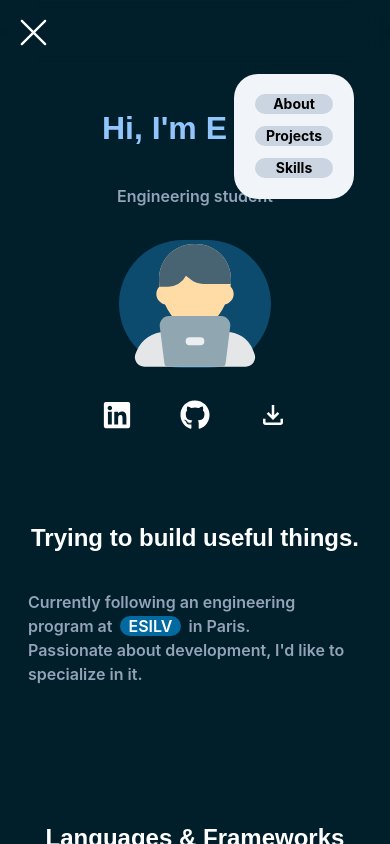
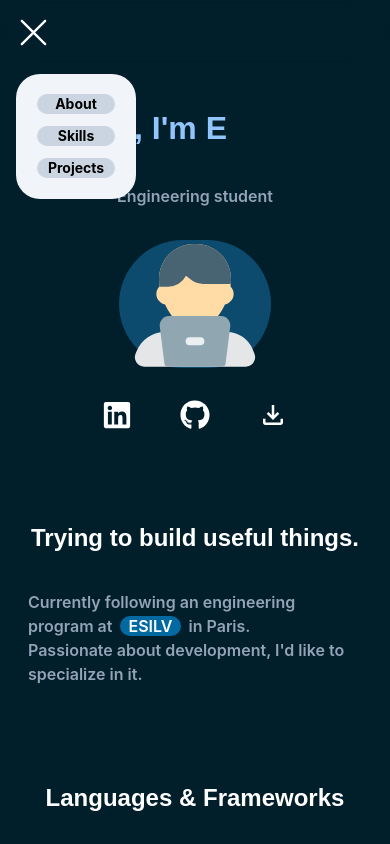
Before and after one commit to EliasLd/portfolio-2.0, a React (Create React App) app: page / in a window 390 px wide. Both pictures are taken after a click on the button 33 px from the left and 32 px from the top of the page. Shown: the top 844 px of the page. Built offline with nearby package versions, Linux system fonts and the light colour scheme; the HTML template or start-up script is replaced by a standard one.

Commit message:
added anchor to reference parts

```diff
--- a/src/components/Nav.jsx
+++ b/src/components/Nav.jsx
@@ -9,7 +9,7 @@ export default function Nav() {
 
   const [open, setOpen] = useState(false);
   const [scope, animate] = useAnimate();
-  const items = ["About", "Projects", "Skills"];
+  const items = ["About", "Skills", "Projects"];
 
   const staggerList = stagger(0.1, {
     startDelay: 0.25
@@ -46,11 +46,11 @@ export default function Nav() {
               <motion.button onClick={() => setOpen(!open)} whileTap={{scale: 0.70, opacity: 0.75}}>
                 {open ?  <RxCross1 size={35} color='white'/> : <RxHamburgerMenu size={35} color='white'/>}
               </motion.button>
-              <ul className='flex flex-col gap-y-3 justify-center items-center mt-52 rounded-3xl bg-slate-100 text-black p-2 mr-5'>
+              <ul className='flex flex-col gap-y-3 justify-center items-center mt-52 rounded-3xl bg-slate-100 text-black p-2 mr-5 absolute'>
                 {items.map((item, i) => (
-                  <div key={`${i}-D`} className='bg-slate-300 rounded-full w-3/4 flex justify-center cursor-pointer transition ease-in-out duration-300 hover:scale-105'>
+                  <a key={`${i}-D`} href={`#${item.toLowerCase()}`} className='bg-slate-300 rounded-full w-3/4 flex justify-center cursor-pointer transition ease-in-out duration-300 hover:scale-105'>
                     <motion.li key={i} className='mx-4 font-inter font-bold text-sm'>{item}</motion.li>
-                  </div>
+                  </a>
                 ))}
               </ul>
             </div>
--- a/src/components/Pres.jsx
+++ b/src/components/Pres.jsx
@@ -15,7 +15,7 @@ export default function Pres() {
   return (
     <div className='flex justify-center mt-10'>
         <div className='flex flex-col gap-y-8'>
-            <div className=' text-md sm:text-3xl font-sans font-bold text-blue-300'>
+            <div className=' text-md sm:text-3xl font-sans font-bold text-blue-300' id='about'>
                 <TypeAnimation
                     sequence={[
                       "Hi, I'm Elias !",
@@ -68,7 +68,7 @@ export default function Pres() {
                         )}
                     </a>
                 </div>
-                <div className='flex flex-col items-center'>
+                <div className='flex flex-col items-center' id='skills'>
                     <a href={process.env.PUBLIC_URL + '/CV.pdf'} download className='flex justify-center'>
                         <MdOutlineFileDownload
                             size={30} color='white' className='cursor-pointer'
--- a/src/components/Projects.jsx
+++ b/src/components/Projects.jsx
@@ -24,7 +24,7 @@ export default function Projects() {
   }, [ctrl, inView]);
 
   return (
-    <div className='flex flex-col justify-center items-center mt-4'>
+    <div className='flex flex-col justify-center items-center mt-4' id='projects'>
       <div className='mb-16'>
         <p className='font-sans font-bold text-white text-2xl'>My Projects</p>
       </div>
--- a/src/components/Slider.jsx
+++ b/src/components/Slider.jsx
@@ -1,4 +1,6 @@
-import React from 'react'
+import React from 'react';
+import '../index.css';
+
 import { BiLogoVisualStudio } from "react-icons/bi";
 import { SiArduino } from "react-icons/si";
 import { SiArchlinux } from "react-icons/si";
@@ -7,7 +9,6 @@ import { FaGitAlt } from "react-icons/fa";
 import { FaGithub } from "react-icons/fa";
 import { FaDebian } from "react-icons/fa6";
 import { FaLinux } from "react-icons/fa6";
-import '../index.css'
 
 export default function Slider() {
 
--- a/src/components/skills.jsx
+++ b/src/components/skills.jsx
@@ -26,13 +26,13 @@ export default function Skills() {
 
 
   return (
-    <div className='flex justify-center items-center mt-20 flex-wrap'>
+    <div className='flex justify-center items-center mt-10 sm:mt-20 flex-wrap'>
         <div className='grid  lg:grid-cols-2 gap-y-8 lg:gap-x-5 justify-center p-4 lg:w-144 sm:w-128  mx-4 sm:mx-10'>
             <div className='flex flex-col gap-y-8 p-3 rounded-2xl '>
                 <div className='flex justify-center items-center'>
                     <h2 className='font-sans font-semibold text-2xl text-white'>Languages & Frameworks</h2>
                 </div>
-                <div className='flex items-center p-3 rounded-2xl bg-white border-4 border-slate-300'>
+                <div className='flex items-center p-3 rounded-2xl bg-white border-2 border-slate-300'>
                     <ul className='flex flex-row gap-2 justify-start flex-wrap'>
                         {languages.map((language, index) => (
                              <li key={index} className='text-md text-slate-500 font-inter font-semibold rounded-full bg-slate-300 px-2'>{language}</li>
```
